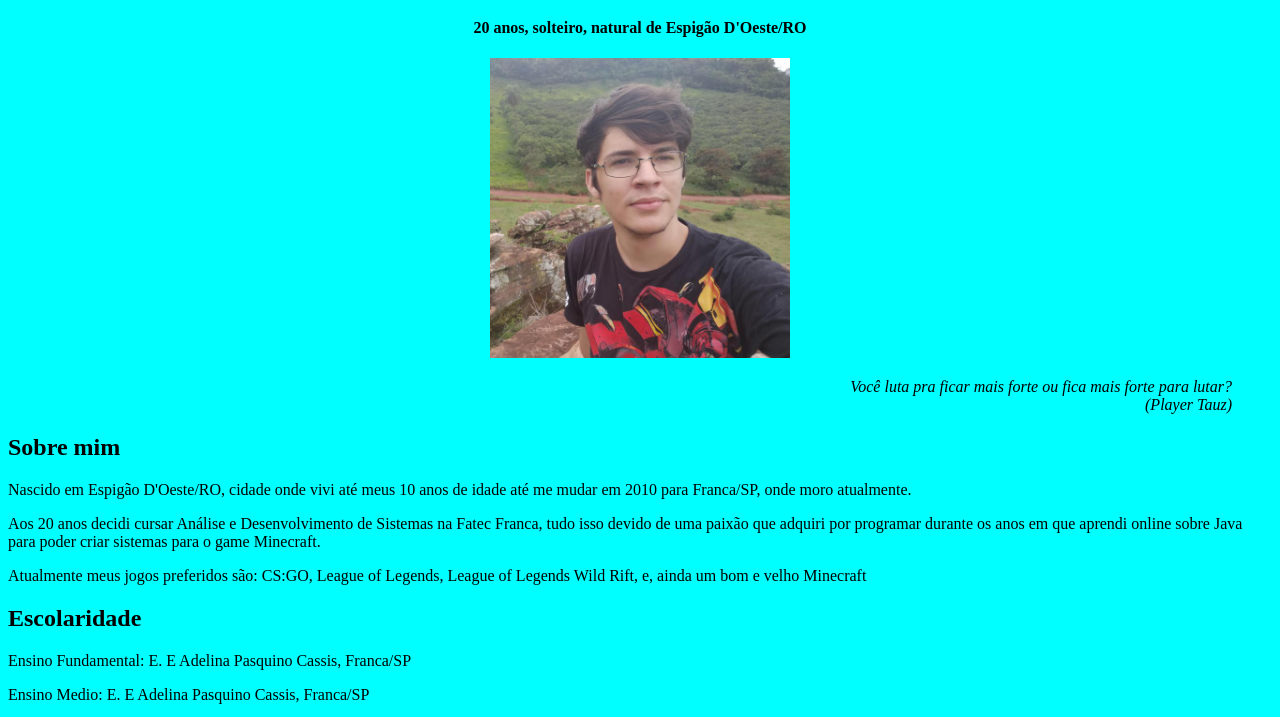
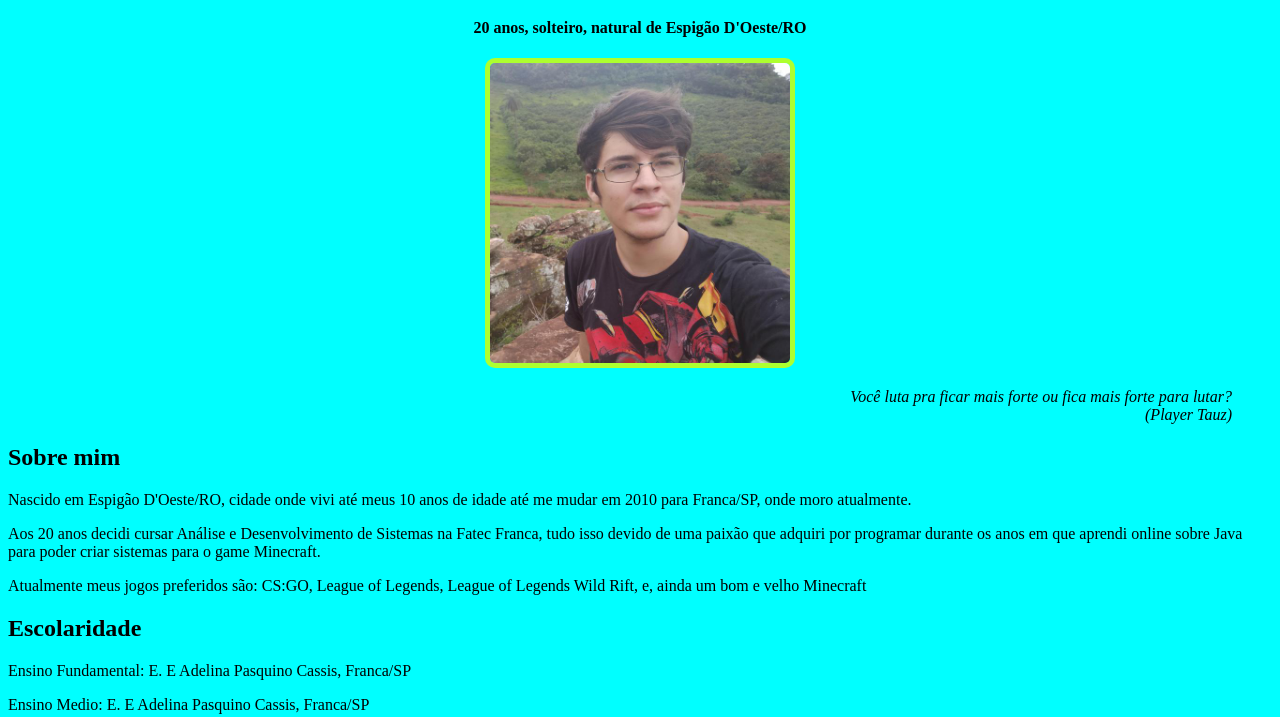
Before and after one commit to joao100101/Atividades_JS, a plain HTML site: page Atividades de Casa/Trabalho 01 (T1)/index.html in a window 1280 px wide. Shown: the part 61-778 px from the top of the page. Drawn offline with Linux system fonts and the light colour scheme.

Commit message:
Trabalho 01 Atualizado

```diff
--- a/Atividades de Casa/Trabalho 01 (T1)/index.html
+++ b/Atividades de Casa/Trabalho 01 (T1)/index.html
@@ -11,7 +11,7 @@
     <h1>João Victor Mundel</h1>
     <h4>20 anos, solteiro, natural de Espigão D'Oeste/RO</h4>
 
-    <img src="imgs/pp.jfif" width="300" height="300"/>
+    <img class="my-photo" src="imgs/pp.jfif" width="300" height="300"/>
     <blockquote>Você luta pra ficar mais forte ou fica mais forte para lutar? <br> (Player Tauz)</blockquote>
 
     <h2>Sobre mim</h2>
--- a/Atividades de Casa/Trabalho 01 (T1)/scripts.js
+++ b/Atividades de Casa/Trabalho 01 (T1)/scripts.js
@@ -1,5 +1,5 @@
 function trocarCor(){
-    let corAnterior = "a"
+let corAnterior = "a"
     let cores = ["red", "cyan", "pink", "blue", "white", "orange", "yellow"]
     let aleatorio = Math.round(Math.random() * 6)
 
--- a/Atividades de Casa/Trabalho 01 (T1)/styles.css
+++ b/Atividades de Casa/Trabalho 01 (T1)/styles.css
@@ -3,6 +3,10 @@
     text-align: center;
 }
 
+img[class="my-photo"]{
+    border: 5px solid greenyellow;
+    border-radius: 10px;
+}
 blockquote{
     text-align: right;
     font-style: italic;
```
